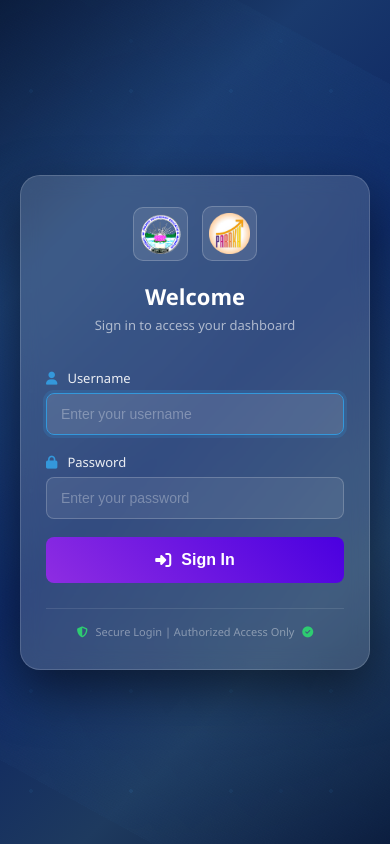
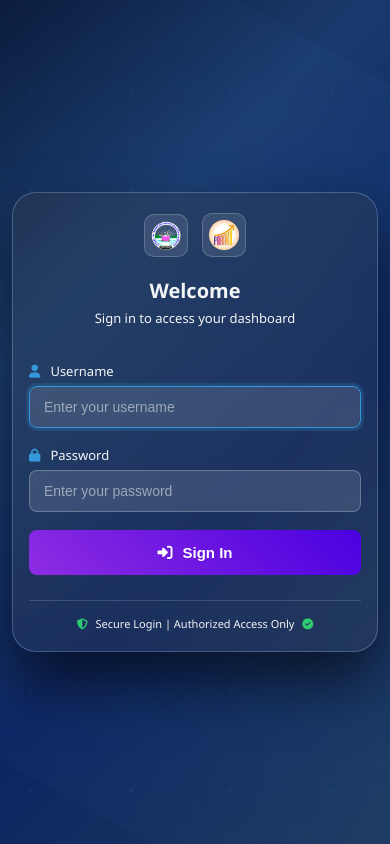
Before and after one commit to PhijamNongthanganba1/cohsem_parakh, a Flask app: page /dashboard-login in a window 390 px wide. Run offline with Flask 3, Linux system fonts and the light colour scheme; some libraries are stand-ins or nearby versions.

Commit message:
bug fixing bug all

```diff
--- a/templates/dashboard_login.html
+++ b/templates/dashboard_login.html
@@ -2,7 +2,7 @@
 <html lang="en">
 <head>
     <meta charset="UTF-8">
-    <meta name="viewport" content="width=device-width, initial-scale=1.0">
+    <meta name="viewport" content="width=device-width, initial-scale=1.0, maximum-scale=1.0, user-scalable=yes">
     <title>COHSEM | PARAKH - Login</title>
     <style>
         * {
@@ -10,17 +10,38 @@
             padding: 0;
             box-sizing: border-box;
         }
+
+        html, body {
+            min-height: 100vh;
+            min-height: 100dvh; /* dynamic viewport height for mobile */
+        }
+
         body {
             font-family: 'Segoe UI', Arial, sans-serif;
             background: linear-gradient(135deg, #0a1a3a 0%, #1a3a6d 25%, #0c2461 50%, #1e3a5f 75%, #0a1a3a 100%);
             min-height: 100vh;
+            min-height: 100dvh;
             display: flex;
             justify-content: center;
             align-items: center;
             padding: 20px;
             position: relative;
-            overflow: hidden;
+            overflow-x: hidden;
+            /* force background on mobile */
+            background-attachment: fixed;
+            background-size: cover;
         }
+
+        /* fallback solid color for very old browsers */
+        @media screen and (max-width: 768px) {
+            body {
+                background: #0a1a3a;
+                background: linear-gradient(135deg, #0a1a3a 0%, #1a3a6d 25%, #0c2461 50%, #1e3a5f 75%, #0a1a3a 100%);
+                background-attachment: fixed;
+            }
+        }
+
+        /* pseudo elements for extra depth — fixed to avoid white gaps */
         body::before {
             content: '';
             position: fixed;
@@ -35,11 +56,14 @@
             background-size: 100px 100px, 150px 150px, 200px 200px;
             z-index: -2;
             animation: floatBackground 30s linear infinite;
+            pointer-events: none;
         }
+
         @keyframes floatBackground {
             0% { transform: translate(0, 0); }
             100% { transform: translate(50px, 50px); }
         }
+
         body::after {
             content: '';
             position: fixed;
@@ -53,11 +77,14 @@
                 radial-gradient(circle at 50% 50%, rgba(30, 58, 153, 0.05) 0%, transparent 50%);
             z-index: -1;
             animation: rotateGradient 20s linear infinite;
+            pointer-events: none;
         }
+
         @keyframes rotateGradient {
             0% { transform: rotate(0deg); }
             100% { transform: rotate(360deg); }
         }
+
         .login-wrapper {
             width: 100%;
             max-width: 1050px;
@@ -68,9 +95,12 @@
             animation: fadeIn 0.8s ease-out;
             background: rgba(255, 255, 255, 0.1);
             backdrop-filter: blur(10px);
+            -webkit-backdrop-filter: blur(10px);
             border: 1px solid rgba(255, 255, 255, 0.2);
             max-height: 90vh;
+            max-height: 90dvh;
         }
+
         @keyframes fadeIn {
             from {
                 opacity: 0;
@@ -86,6 +116,7 @@
             width: 60px;
             height: auto;
         }
+
         .left-panel {
             flex: 1;
             padding: 40px 35px;
@@ -96,6 +127,7 @@
             border-right: 1px solid rgba(255, 255, 255, 0.1);
             overflow-y: auto;
         }
+
         .left-logo-container {
             display: flex;
             justify-content: center;
@@ -104,44 +136,42 @@
             margin-bottom: 20px;
             width: 100%;
         }
-        .header{
-            display:flex;
-            justify-content:flex-start;
+
+        .header {
+            display: flex;
+            justify-content: flex-start;
         }
 
-        .logo-box{
-            width:150px;
-            height:90px;
+        .logo-box {
+            width: 150px;
+            height: 90px;
             padding-bottom: 5px;
-
         }
 
-        .logo{
-            width:100%;
-            height:100%;
-            object-fit:contain;
-
+        .logo {
+            width: 100%;
+            height: 100%;
+            object-fit: contain;
         }
 
-        .heade1r{
-            display:flex;
-            justify-content:flex-end;
+        .header1 {
+            display: flex;
+            justify-content: flex-end;
         }
 
-        .logo-box1{
-            width:80%;
-            height:50px;
+        .logo-box1 {
+            width: 80%;
+            height: 50px;
             padding-top: 10px;
             margin-top: 30px;
-
-
         }
 
-        .logo1{
-            width:100%;
-            height:100%;
-            object-fit:contain;
+        .logo1 {
+            width: 100%;
+            height: 100%;
+            object-fit: contain;
         }
+
         .left-logo-item.combined-logo {
             display: flex;
             align-items: center;
@@ -176,6 +206,7 @@
             color: white;
             padding: 8px 12px;
         }
+
         .left-panel h1 {
             color: white;
             font-size: 34px;
@@ -185,6 +216,7 @@
             text-shadow: 0 2px 10px rgba(0, 0, 0, 0.3);
             text-align: center;
         }
+
         .left-panel h1 .cohsem {
             color: white;
         }
@@ -195,6 +227,7 @@
         .left-panel h1 .parakh {
             color: #c06122;
         }
+
         .left-panel h2 {
             color: rgba(255, 255, 255, 0.9);
             font-size: 18px;
@@ -203,12 +236,14 @@
             letter-spacing: 2px;
             text-align: center;
         }
+
         .system-description {
             color: rgba(255, 255, 255, 0.8);
             font-size: 16px;
             margin: 30px 0;
             line-height: 1.6;
         }
+
         .feature-list {
             list-style: none;
             display: grid;
@@ -216,6 +251,7 @@
             gap: 8px;
             margin-top: 12px;
         }
+
         .feature-list li {
             color: rgba(255, 255, 255, 0.7);
             display: flex;
@@ -223,11 +259,13 @@
             gap: 8px;
             font-size: 12px;
         }
+
         .feature-list li i {
             color: #2ecc71;
             width: 16px;
             font-size: 12px;
         }
+
         .right-panel {
             width: 360px;
             padding: 40px 35px;
@@ -236,10 +274,12 @@
             flex-direction: column;
             justify-content: center;
         }
+
         .logo-section {
             text-align: center;
             margin-bottom: 20px;
         }
+
         .logo-section img {
             width: 55px;
             height: auto;
@@ -249,21 +289,26 @@
             border-radius: 10px;
             border: 1px solid rgba(255, 255, 255, 0.2);
         }
+
         .logo-section h3 {
             color: white;
             font-size: 22px;
             margin: 15px 0 5px;
         }
+
         .logo-section p {
             color: rgba(255, 255, 255, 0.6);
             font-size: 13px;
         }
+
         .login-form {
             margin-top: 15px;
         }
+
         .form-group {
             margin-bottom: 18px;
         }
+
         .form-group label {
             display: block;
             color: rgba(255, 255, 255, 0.9);
@@ -271,10 +316,12 @@
             font-weight: 500;
             font-size: 13px;
         }
+
         .form-group label i {
             width: 18px;
             color: #3498db;
         }
+
         .form-control {
             width: 100%;
             padding: 12px 14px;
@@ -285,15 +332,18 @@
             font-size: 14px;
             transition: all 0.3s ease;
         }
+
         .form-control:focus {
             background: rgba(255, 255, 255, 0.12);
             border-color: #3498db;
             outline: none;
             box-shadow: 0 0 0 3px rgba(52, 152, 219, 0.2);
         }
+
         .form-control::placeholder {
             color: rgba(255, 255, 255, 0.3);
         }
+
         .btn-login {
             width: 100%;
             padding: 14px;
@@ -311,29 +361,35 @@
             justify-content: center;
             gap: 10px;
         }
+
         .btn-login:hover {
             background: linear-gradient(45deg, #8028CB, #4400CA);
             transform: translateY(-2px);
             box-shadow: 0 8px 20px rgba(142, 45, 226, 0.4);
         }
+
         .register-link {
             text-align: center;
             margin-top: 25px;
             color: rgba(255, 255, 255, 0.6);
         }
+
         .register-link a {
             color: #3498db;
             text-decoration: none;
             font-weight: 600;
             margin-left: 5px;
         }
+
         .register-link a:hover {
             text-decoration: underline;
         }
+
         .back-home {
             text-align: center;
             margin-top: 20px;
         }
+
         .back-home a {
             color: rgba(255, 255, 255, 0.8);
             text-decoration: none;
@@ -343,9 +399,11 @@
             font-size: 14px;
             transition: color 0.3s ease;
         }
+
         .back-home a:hover {
             color: white;
         }
+
         .security-badge {
             text-align: center;
             margin-top: 25px;
@@ -354,10 +412,12 @@
             color: rgba(255, 255, 255, 0.4);
             font-size: 11px;
         }
+
         .security-badge i {
             margin: 0 5px;
             color: #2ecc71;
         }
+
         .error-message {
             background: rgba(231, 76, 60, 0.15);
             border: 1px solid #e74c3c;
@@ -369,33 +429,100 @@
             font-size: 13px;
             display: none;
         }
+
         .error-message.show {
             display: block;
         }
+
+        /* Mobile-first fixes: ensure left panel hidden, right panel full width */
         @media (max-width: 768px) {
             .login-wrapper {
                 flex-direction: column;
                 max-width: 450px;
                 max-height: none;
+                border-radius: 24px;
+                background: rgba(255, 255, 255, 0.08);
+                backdrop-filter: blur(12px);
+                -webkit-backdrop-filter: blur(12px);
+                border: 1px solid rgba(255, 255, 255, 0.15);
+                box-shadow: 0 30px 60px rgba(0, 0, 0, 0.6);
             }
+
             .left-panel {
                 display: none;
             }
+
             .right-panel {
                 width: 100%;
-                padding: 30px 25px;
+                padding: 30px 24px;
+                background: rgba(0, 0, 0, 0.2);
+                border-radius: 24px;
+            }
+
+            /* ensure right panel content is visible */
+            .right-panel .logo-section h3,
+            .right-panel .logo-section p,
+            .right-panel .form-group label,
+            .right-panel .security-badge {
+                color: rgba(255, 255, 255, 0.95);
+            }
+
+            .form-control {
+                background: rgba(255, 255, 255, 0.12);
+                border-color: rgba(255, 255, 255, 0.25);
+                color: #fff;
+            }
+
+            .form-control::placeholder {
+                color: rgba(255, 255, 255, 0.5);
+            }
+
+            .btn-login {
+                background: linear-gradient(45deg, #8E2DE2, #4A00E0);
+                font-size: 17px;
+                padding: 16px;
+            }
+
+            .security-badge {
+                border-top-color: rgba(255, 255, 255, 0.15);
+            }
+
+            /* extra safe background for mobile */
+            body {
+                background: #0a1a3a;
+                background: linear-gradient(135deg, #0a1a3a 0%, #1a3a6d 30%, #0c2461 60%, #1e3a5f 100%);
+                background-attachment: fixed;
+                padding: 12px;
+            }
+
+            /* pseudo elements stay fixed */
+            body::before, body::after {
+                position: fixed;
+            }
+        }
+
+        /* for very small screens */
+        @media (max-width: 400px) {
+            .right-panel {
+                padding: 20px 16px;
+            }
+            .logo-section img {
+                width: 44px;
+            }
+            .logo-section h3 {
+                font-size: 20px;
+            }
+            .btn-login {
+                font-size: 15px;
+                padding: 14px;
             }
         }
     </style>
     <link rel="stylesheet" href="https://cdnjs.cloudflare.com/ajax/libs/font-awesome/6.4.0/css/all.min.css">
 </head>
 <body>
-    <div class="header">
-
-
-
-            </div>
     <div class="login-wrapper">
+        <!-- left panel (hidden on mobile) -->
         <div class="left-panel">
             <div class="left-logo-container">
                 <div class="left-logo-item combined-logo">
@@ -408,9 +535,7 @@
                 <span class="separator">|</span>
                 <span class="parakh">PARAKH</span>
             </h1>
-            <div>
-                <br>
-            </div>
+            <div><br></div>
             <h2>Integrated Test Management System</h2>
             <br>
             <ul class="feature-list">
@@ -425,12 +550,12 @@
 
             <div class="header1">
                 <div class="logo-box1">
-                    <img src="/static/all.png" class="logo1">
+                    <img src="/static/all.png" class="logo1" alt="partners">
                 </div>
             </div>
-
         </div>
 
+        <!-- right panel: login form -->
         <div class="right-panel">
             <div class="logo-section">
                 <img src="/static/cohsem_ico.png" alt="COHSEM" onerror="this.style.display='none'">
@@ -464,6 +589,7 @@
             </div>
         </div>
     </div>
+
     <script src="https://cdn.jsdelivr.net/npm/sweetalert2@11"></script>
     <script>
         document.getElementById('dashboardLoginForm').addEventListener('submit', function(e) {
@@ -474,6 +600,7 @@
                 showError('Please enter both username and password');
             }
         });
+
         function showError(message) {
             const errorDiv = document.getElementById('errorMessage');
             errorDiv.textContent = message;
@@ -482,6 +609,8 @@
                 errorDiv.classList.remove('show');
             }, 5000);
         }
+
+        // Flash messages (from backend) — keep as is
         {% with messages = get_flashed_messages(with_categories=true) %}
             {% if messages %}
                 {% for category, message in messages %}
--- a/templates/review.html
+++ b/templates/review.html
@@ -611,7 +611,7 @@
                 <option value="rework">Rework</option>
             </select>
             <input type="text" class="search-input" id="searchInput" placeholder="Search questions or answers...">
-            <button class="btn btn-primary btn-sm" onclick="applyFilters()"><i class="fas fa-search"></i> Apply</button>
+            <button class="btn btn-primary btn-sm" onclick="applyFilters()"><i class="fas fa-search"></i> Search</button>
             <button class="btn btn-danger btn-sm" onclick="resetFilters()"><i class="fas fa-undo"></i> Reset</button>
         </div>
 
```
Also changed, not shown: app_mongo.py (+60 -12 lines).
